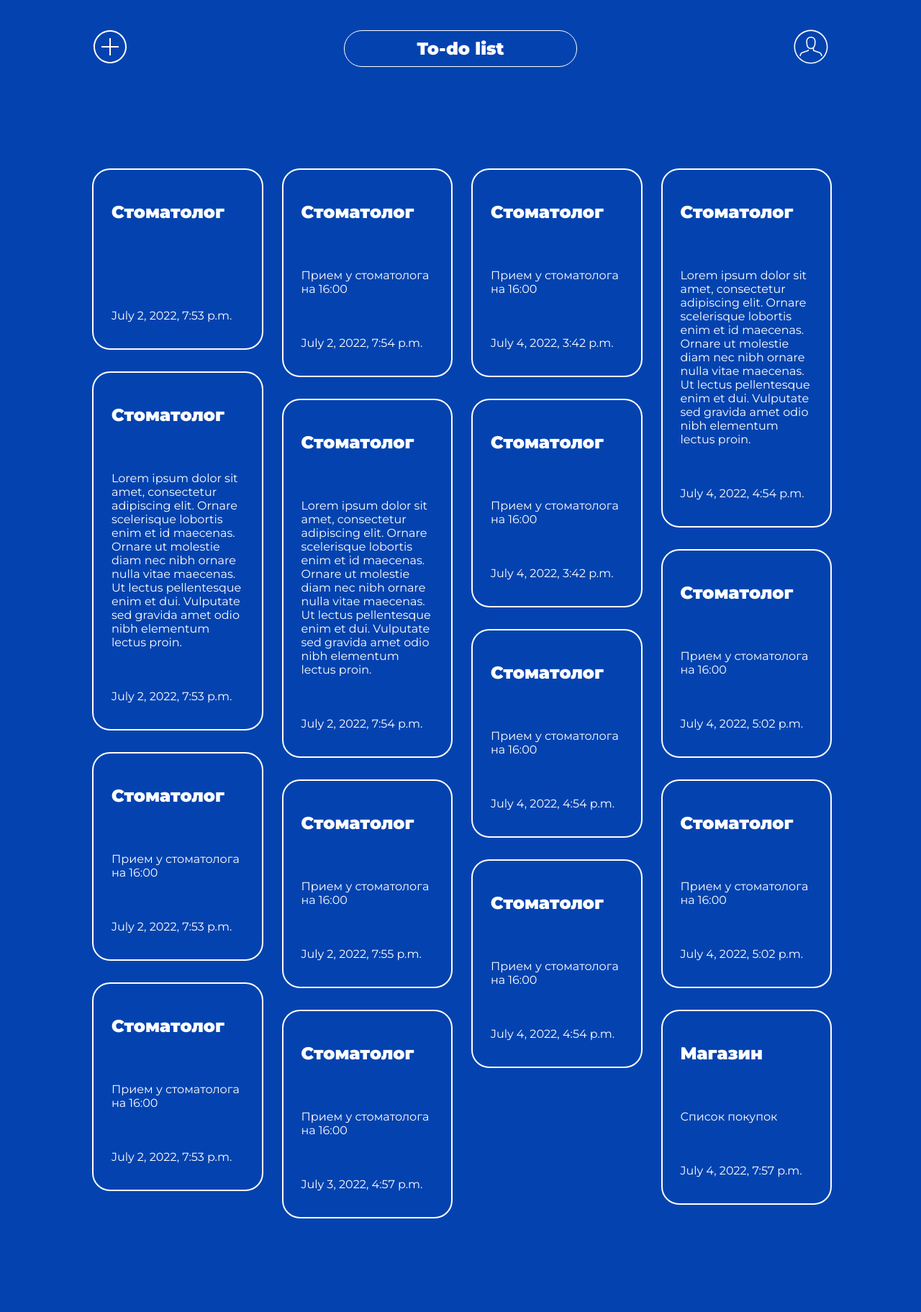
After one commit to frinesar/to-do-list, a Django app: page / in a window 1280 px wide. The commit adds this page. Shown: the whole page at 72% size. Run offline with Django 4.2, Linux system fonts and the light colour scheme; data comes from the database, SQL or seed files in the repository; both versions use the stored data as it was after the commit.

Commit message:
Added base html and created main template

```diff
--- /dev/null
+++ b/static/todoapp/css/styles.css
@@ -0,0 +1,75 @@
+body {
+    margin: 0;
+    background-color: #0443AF;
+    font-family: 'Montserrat', sans-serif;
+}
+
+
+.container{
+    margin: 0 auto;
+    width: 80%;
+}
+
+img{
+    height: 50px;
+    width: 50px;
+}
+
+a{
+    text-decoration: none;
+}
+
+.logo_button{
+    display: inline-block;
+    border: 1px solid;
+    padding: 10px 100px;
+    border-radius: 25px;
+    background-color: transparent;
+    color: white;
+    font-size: 24px;
+    font-weight: 900;
+}
+
+header{
+    margin: auto;
+    padding: 40px 0px;
+    display: flex;
+    justify-content: space-between;
+    align-items: center;
+}
+
+
+.content{
+    color: white;
+    font-size: 16px;
+    padding: 100px 0px;
+}
+
+.task_list{
+    column-count: 4;
+    column-gap: 30px;
+
+}
+
+.task{
+    display: inline-block;
+    margin: 0px 0px 30px 0px;
+    width: 250px;
+    border: 2px solid white;
+    border-radius: 25px;
+    width: 100%;
+
+}
+
+.task p{
+    padding: 20px 25px;
+}
+
+.heading{
+    font-size: 24px;
+    font-weight: 900;
+}
+
+.details{
+    font-size: 16px;
+}
--- /dev/null
+++ b/templates/todoapp/base.html
@@ -0,0 +1,36 @@
+{% load static %}
+<!DOCTYPE html>
+<html lang="en">
+<head>
+    <meta charset="UTF-8">
+    <meta http-equiv="X-UA-Compatible" content="IE=edge">
+    <meta name="viewport" content="width=device-width, initial-scale=1.0">
+    <link rel="preconnect" href="https://fonts.googleapis.com">
+    <link rel="preconnect" href="https://fonts.gstatic.com" crossorigin>
+    <link href="https://fonts.googleapis.com/css2?family=Montserrat:wght@400;900&display=swap" rel="stylesheet">
+    <title>{{title}}</title>
+    <link rel="stylesheet" href="{% static 'todoapp/css/styles.css' %}" type="text/css" />
+</head>
+<body>
+    <div class="container">
+        <header>
+            <a href="#">
+                <img src="{% static 'todoapp/images/add.svg' %}">
+            </a>
+
+            <a href="#" class="logo_button">To-do list</a>
+
+            <a href="#">
+                <img src="{% static 'todoapp/images/login.svg' %}">
+            </a>
+        </header>
+
+        <div class="content">
+            {% block content %}
+            {% endblock %}
+        </div>
+    </div>
+
+
+</body>
+</html>
--- a/templates/todoapp/index.html
+++ b/templates/todoapp/index.html
@@ -1,18 +1,26 @@
-<!DOCTYPE html>
-<html lang="en">
-<head>
-    <meta charset="UTF-8">
-    <meta http-equiv="X-UA-Compatible" content="IE=edge">
-    <meta name="viewport" content="width=device-width, initial-scale=1.0">
-    <title>Document</title>
-</head>
-<body>
-    {% for task in tasks %}
-        <p>{{task.title}}</p>
-        <p>{{task.pk}}</p>
-        <p>{{task.text}}</p>
-        <p>{{task.is_finished}}</p>
+{% extends 'todoapp/base.html' %}
 
-    {% endfor %}
-</body>
-</html>
+{% block content %}
+
+{% if tasks %}
+    <div class="task_list">
+        {% for task in tasks %}
+        <div class="task">
+            <p class="heading">{{task.title}}</p>
+            <p class="details">{{task.text}}</p>
+            <p class="time">{{task.time_stamp}}</p>
+        </div>
+
+        {% endfor %}
+    </div>
+    {% endif %}
+
+    {% if form %}
+        <form action="{% url 'add_task' %}" method="post">
+            {% csrf_token %}
+            {{form.as_p}}
+            <button type="submit">Add</button>
+        </form>
+    {% endif %}
+
+{% endblock %}
--- a/todoapp/forms.py
+++ b/todoapp/forms.py
@@ -2,7 +2,7 @@ from django.forms import ModelForm
 
 from .models import *
 
-class TaskFrom(ModelForm):
+class AddTaskForm(ModelForm):
     class Meta:
         model = Task
-        fields = ('author', 'title', 'text')
+        fields = ('title', 'text')
--- a/todoapp/models.py
+++ b/todoapp/models.py
@@ -1,3 +1,4 @@
+from pyexpat import model
 from tabnanny import verbose
 from turtle import mode
 from django.db import models
--- a/todoapp/urls.py
+++ b/todoapp/urls.py
@@ -3,7 +3,8 @@ from .views import *
 
 
 urlpatterns = [
-    path('', index),
+    path('', index, name='index'),
     path('<int:author_id>/', get_by_author_name),
+    path('add/', TaskCreateView.as_view(), name='add_task'),
 
 ]
--- a/todoapp/views.py
+++ b/todoapp/views.py
@@ -1,24 +1,19 @@
-import re
-from django.http import HttpResponse
-from django.shortcuts import render
+from django.http import HttpResponse, HttpResponseRedirect
+from django.urls import reverse_lazy
+
+from django.views.generic.edit import CreateView
+from django.shortcuts import redirect, render
 from .models import Task
 from datetime import datetime
 
+from .forms import AddTaskForm
+
 
 def index(request):
-    Task.objects.create(title='Стоматолог', text='Прием у стоматолога на 16:00')
 
-
-    records = ''
-    # if tasks := Task.objects.filter(time_stamp__lt=datetime(2022, 6, 30, 16, 7)):
     if tasks := Task.objects.all():
-        for task in tasks:
-
-            records += str(f'{task.pk} \t {task.title} \t {task.text} \t {task.time_stamp} \t {task.is_finished}\n')
-
-
-        return HttpResponse(records, content_type='text/plain; charset=utf-8')
-
+        context = {'tasks': tasks, 'title': 'ToDoList'}
+        return render(request, 'todoapp/index.html', context)
     else:
         return HttpResponse('No records')
 
@@ -27,3 +22,34 @@ def get_by_author_name(request, author_id):
     tasks = Task.objects.filter(author=author_id)
     context = {'tasks': tasks}
     return render(request, 'todoapp/index.html', context)
+
+
+
+def test(request):
+    return render(request, 'todoapp/index.html')
+
+
+def add_new_task(request):
+    if request.method == 'POST':
+        form = AddTaskForm(request.POST)
+        if form.is_valid():
+            try:
+                form.save()
+                return redirect('/')
+            except:
+                print('Unable to add new task')
+
+    else:
+        form = AddTaskForm()
+        context = {'form': form}
+        return render(request, 'todoapp/index.html', context)
+
+
+class TaskCreateView(CreateView):
+
+    form_class = AddTaskForm
+    success_url = reverse_lazy('index')
+    template_name = 'todoapp/index.html'
+
+    def get_context_data(self, **kwargs):
+        return super().get_context_data(**kwargs)
--- a/todolist/settings.py
+++ b/todolist/settings.py
@@ -120,6 +120,12 @@ USE_TZ = False
 
 STATIC_URL = 'static/'
 
+STATICFILES_DIRS = (
+    os.path.join(BASE_DIR, 'static'),
+)
+
+STATIC_ROOT = os.path.join(BASE_DIR, 'staticfiles')
+
 # Default primary key field type
 # https://docs.djangoproject.com/en/4.0/ref/settings/#default-auto-field
 
--- a/todolist/urls.py
+++ b/todolist/urls.py
@@ -15,9 +15,14 @@ Including another URLconf
 """
 from django.contrib import admin
 from django.urls import path, include
+from django.conf import settings
+from django.conf.urls.static import static
 
 urlpatterns = [
     path('admin/', admin.site.urls),
     path('', include('todoapp.urls')),
 
 ]
+
+if settings.DEBUG == True:
+    urlpatterns += static(settings.STATIC_URL, document_root=settings.STATIC_ROOT)
```
Also changed, not shown: db.sqlite3, static/todoapp/images/add.svg (added), static/todoapp/images/login.svg (added), todoapp/migrations/0003_task_amount.py (added), todoapp/migrations/0004_remove_task_amount.py (added).
